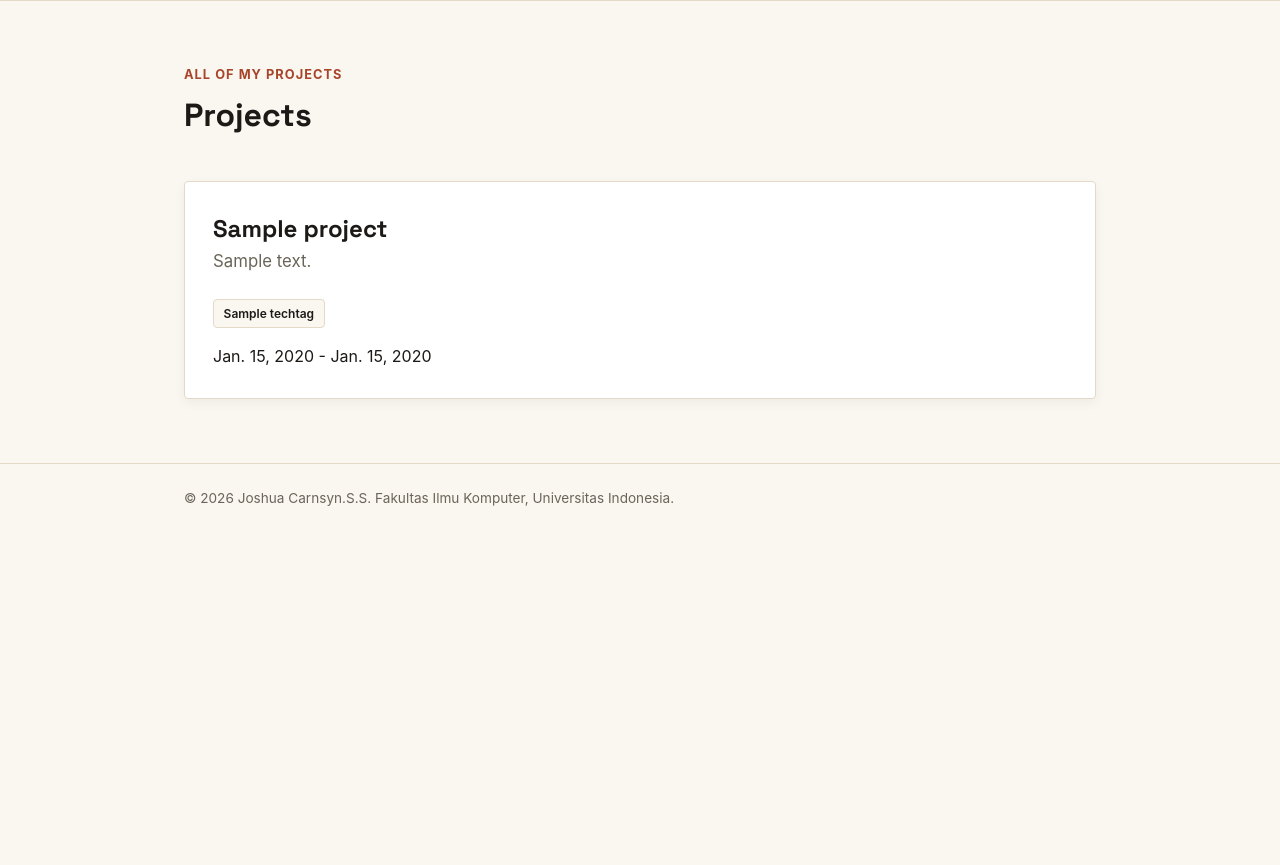
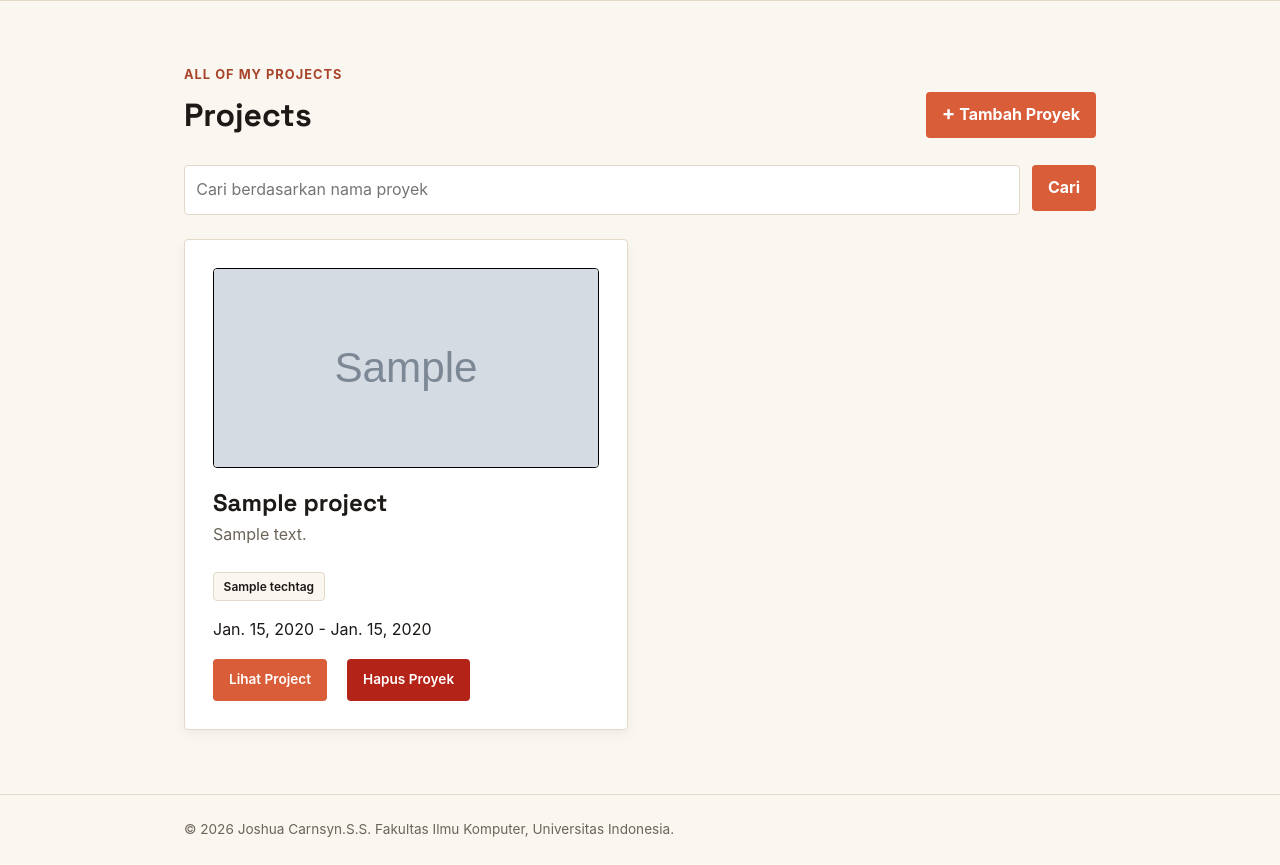
Before and after one commit to J0CSS/myportofolio, a Django app: page /projects/ in a window 1280 px wide. Shown: the part 69-934 px from the top of the page. Before the commit the page ends 575 px from the top, so only its background shows below. Run offline with Django 5.2, Linux system fonts and the light colour scheme; tables that the repository leaves empty hold one stand-in row (values such as "Sample post"); grey boxes marked "Sample" are stand-in pictures.

Commit message:
feat: add json data delivery and delete projects

```diff
--- a/main/urls.py
+++ b/main/urls.py
@@ -1,6 +1,6 @@
 from django.urls import path
 
-from main.views import show_main, show_experience, show_projects, create_project
+from main.views import show_main, show_experience, show_projects, create_project, get_projects_json, delete_project
 
 app_name = "main"
 
@@ -9,4 +9,6 @@ urlpatterns = [
     path("experience/", show_experience, name="show_experience"),
     path("projects/", show_projects, name="show_projects"),
     path("projects/add/", create_project, name="create_project"),
+    path("api/projects/", get_projects_json, name="get_projects_json"),
+    path("projects/<uuid:project_id>/delete/",delete_project,name="delete_project")
 ]
--- a/main/views.py
+++ b/main/views.py
@@ -30,9 +30,20 @@ def show_experience(request):
     return render(request, "experience.html", context)
 
 def show_projects(request):
+    json_response = get_projects_json(request)
+
+    deserialized_data = serializers.deserialize(
+        "json",
+        json_response.content.decode("utf-8"),
+    )
+    projects = [item.object for item in deserialized_data]
+    title_query = request.GET.get("title", "").strip()
+
     context = {
         "name": "Joshua Carnsyn.S.S",
-        "projects": Project.objects.prefetch_related("tech_tags").all(),
+        "projects": projects,
+        "project_list": projects,
+        "title_query": title_query,
     }
     return render(request, "projects.html", context)
 
@@ -49,3 +60,23 @@ def create_project(request):
         "form": form,
     }
     return render(request, "projects_form.html", context)
+
+def get_projects_json(request):
+    title_query = request.GET.get("title", "").strip()
+    projects = Project.objects.all()
+
+    if title_query:
+        projects = projects.filter(title__icontains=title_query)
+
+    projects_json = serializers.serialize("json", projects)
+    return HttpResponse(projects_json, content_type="application/json")
+
+def delete_project(request, project_id):
+    project = get_object_or_404(Project, pk=project_id)
+
+    if request.method == "POST":
+        project.delete()
+        messages.success(request, "Project berhasil dihapus!")
+        return redirect("main:show_projects")
+
+    return redirect("main:show_projects")
--- a/static/css/style.css
+++ b/static/css/style.css
@@ -205,8 +204,9 @@ h1, h2, h3, .brand {
     border: 3px solid var(--ink);
 }
 
-/* Shared Section */
-.section-block {
+/* Shared Section Styling */
+.section-block,
+.experience-section {
     padding: 4rem 0;
     border-top: 1px solid var(--line);
 }
@@ -220,7 +220,8 @@ h1, h2, h3, .brand {
     margin-bottom: 0.25rem;
 }
 
-.section-title {
+.section-title,
+.experience-section h1 {
     font-size: 2rem;
     margin-bottom: 2rem;
     color: var(--ink);
@@ -279,24 +280,23 @@ h1, h2, h3, .brand {
     color: var(--text-muted);
 }
 
-/* Projects Section */
-/* Base Projects Grid - Single column wide rectangles for Projects page */
-.projects-grid {
+/* Projects & Experience Grids */
+.projects-grid,
+.project-grid {
     display: grid;
-    grid-template-columns: 1fr;
+    grid-template-columns: repeat(2, minmax(0, 1fr));
     gap: 1.5rem;
-    margin-top: 2.5rem;
+    margin-top: 1.5rem;
 }
 
-.projects-grid-2col {
-    grid-template-columns: repeat(2, 1fr);
+.experience-grid {
+    display: grid;
+    grid-template-columns: repeat(auto-fit, minmax(240px, 1fr));
+    gap: 1rem;
 }
 
-.projects-grid-2col .project-card {
-    min-height: 280px;
-}
-
-.project-card {
+.project-card,
+.experience-card {
     background-color: var(--card-bg);
     border: 1px solid var(--line);
     border-radius: var(--radius);
@@ -323,14 +330,17 @@ h1, h2, h3, .brand {
     margin-bottom: 0.5rem;
 }
 
-.project-title {
+.project-title,
+.experience-card h2 {
     font-size: 1.25rem;
     margin-bottom: 0.75rem;
     color: var(--ink);
 }
 
-.project-description {
-    font-size: 1.05rem;
+.project-description,
+.experience-description,
+.empty-state {
+    font-size: 1rem;
     color: var(--text-muted);
     margin-bottom: 1.5rem;
     flex-grow: 1;
@@ -354,62 +364,158 @@ h1, h2, h3, .brand {
     border-radius: var(--radius);
 }
 
-/* Experience Section */
-.experience-section {
-    padding: 4rem 0;
-    border-top: 1px solid var(--line);
+.project-image {
+    display: block;
+    width: 100%;
+    height: 200px;
+    object-fit: cover;
+    border: 1px solid black;
+    border-radius: var(--radius);
+    margin-bottom: 1rem;
 }
 
-.section-kicker {
-    color: var(--accent-dark);
-    font-size: 0.8rem;
-    font-weight: 700;
-    letter-spacing: 0.08em;
-    text-transform: uppercase;
+/* Projects Header & Search */
+.project-header {
+    width: 100%;
+    display: flex;
+    justify-content: space-between;
+    align-items: center;
+    gap: 1rem;
+    margin-bottom: 1.5rem;
 }
 
-.experience-section h1 {
-    margin: 0.4rem 0 1.5rem;
-    font-size: 2rem;
+.project-header h1 {
+    margin-bottom: 0;
 }
 
-.experience-grid {
-    display: grid;
-    grid-template-columns: repeat(auto-fit, minmax(240px, 1fr));
-    gap: 1rem;
+.project-add-button {
+    display: inline-flex;
+    align-items: center;
+    gap: 0.45rem;
 }
 
-.experience-card {
-    padding: 1.25rem;
-    background-color: #fff;
+.project-add-button span {
+    font-size: 1.25rem;
+    line-height: 1;
+}
+
+.project-search {
+    display: flex;
+    gap: 0.75rem;
+    margin-bottom: 1.5rem;
+}
+
+.project-search__input {
+    width: 100%;
+    min-width: 0;
+    padding: 0.7rem;
     border: 1px solid var(--line);
     border-radius: var(--radius);
+    background: #fff;
+    color: var(--ink);
+    font: inherit;
 }
 
-.experience-category {
-    color: var(--accent-dark);
-    font-size: 0.75rem;
-    font-weight: 700;
-    text-transform: uppercase;
+.project-search__input:focus {
+    outline: 2px solid var(--accent);
+    border-color: var(--accent);
 }
 
-.experience-card h2 {
-    margin: 0.5rem 0;
-    font-size: 1.25rem;
+/* Project Actions & Card Footer */
+.project-card-actions {
+    display: flex;
+    flex-direction: column;
+    margin-top: auto;
 }
 
-.experience-description,
-.empty-state {
-    color: var(--text-muted);
+.project-actions {
+    display: flex;
+    align-items: center;
+    flex-wrap: wrap;
+    gap: 20px;
+    margin-top: 1rem;
 }
 
-.experience-status {
-    margin-top: 1rem;
+.project-actions .button {
     font-size: 0.85rem;
     font-weight: 600;
 }
 
-/* Projects Form Layout */
+.project-actions .experience-status {
+    margin-top: 0;
+}
+
+/* Delete Modal & Popover */
+.project-delete-modal {
+    display: none;
+    position: fixed;
+    inset: 0;
+    width: 100%;
+    height: 100%;
+    max-width: none;
+    max-height: none;
+    margin: 0;
+    padding: 1rem;
+    border: 0;
+    background: transparent;
+    z-index: 10;
+    align-items: center;
+    justify-content: center;
+}
+
+.project-delete-modal:popover-open {
+    display: flex;
+}
+
+.project-delete-modal__backdrop {
+    position: absolute;
+    inset: 0;
+    width: 100%;
+    height: 100%;
+    border: 0;
+    padding: 0;
+    background: rgba(28, 25, 23, 0.58);
+    cursor: default;
+}
+
+.project-delete-modal__content {
+    position: relative;
+    z-index: 1;
+    width: min(100%, 480px);
+    padding: 1.5rem;
+    background: var(--paper);
+    border: 1px solid var(--line);
+    border-radius: var(--radius);
+    box-shadow: 0 1rem 3rem rgba(28, 25, 23, 0.22);
+}
+
+.project-delete-modal__content h2 {
+    margin: 0 0 0.75rem;
+    font-family: "Space Grotesk", -apple-system, sans-serif;
+    font-size: 1.5rem;
+}
+
+.project-delete-modal__close {
+    position: absolute;
+    top: 1rem;
+    right: 1rem;
+    border: 0;
+    padding: 0;
+    background: transparent;
+    color: var(--text-muted);
+    font-size: 1.8rem;
+    line-height: 1;
+    cursor: pointer;
+}
+
+.project-delete-modal__actions {
+    display: flex;
+    justify-content: flex-end;
+    gap: 0.75rem;
+    margin-top: 1.5rem;
+}
+
+/* Form Styles */
 .project-form {
     width: 100%;
     max-width: 100%;
@@ -508,6 +605,14 @@ h1, h2, h3, .brand {
     background: var(--ink);
 }
 
+.button-danger {
+    background: #b42318;
+}
+
+.hide {
+    display: none !important;
+}
+
 /* Footer */
 .site-footer {
     padding: 1.5rem;
--- /dev/null
+++ b/templates/components/project_delete_modal.html
@@ -0,0 +1,43 @@
+<p class="experience-status">
+    <button type="button"
+            class="button button-danger"
+            popovertarget="delete-project-{{ project.id }}"
+            aria-label="Hapus {{ project.title }}"
+            title="Hapus proyek">
+        Hapus Proyek
+    </button>
+</p>
+<div id="delete-project-{{ project.id }}"
+     class="project-delete-modal"
+     popover="auto"
+     role="dialog"
+     aria-modal="true"
+     aria-labelledby="delete-project-title-{{ project.id }}">
+    <button type="button"
+            class="project-delete-modal__backdrop"
+            popovertarget="delete-project-{{ project.id }}"
+            popovertargetaction="hide"
+            aria-label="Tutup konfirmasi hapus"></button>
+    <div class="project-delete-modal__content">
+        <button type="button"
+                class="project-delete-modal__close"
+                popovertarget="delete-project-{{ project.id }}"
+                popovertargetaction="hide"
+                aria-label="Tutup konfirmasi hapus">×</button>
+        <h2 id="delete-project-title-{{ project.id }}">Hapus Projek?</h2>
+        <p>
+            Apakah Anda yakin ingin menghapus
+            <strong>{{ project.title }}</strong>?
+        </p>
+        <div class="project-delete-modal__actions">
+            <button type="button"
+                    class="button button-secondary"
+                    popovertarget="delete-project-{{ project.id }}"
+                    popovertargetaction="hide">Batal</button>
+            <form method="post" action="{% url 'main:delete_project' project.id %}">
+                {% csrf_token %}
+                <button type="submit" class="button button-danger">Ya, Hapus</button>
+            </form>
+        </div>
+    </div>
+</div>
--- a/templates/projects.html
+++ b/templates/projects.html
@@ -9,29 +9,70 @@
         <section class="section-block" id="projects" aria-labelledby="projects-heading">
             <div class="container">
                 <p class="section-kicker">All of my projects</p>
+
+                <div class="project-header">
                     <h1 id="projects-heading" class="section-title">Projects</h1>
+                    <a href="{% url 'main:create_project' %}" class="button project-add-button">
+                        <span aria-hidden="true">+</span> Tambah Proyek
+                    </a>
+                </div>
+
+                <form method="get" action="{% url 'main:show_projects' %}" class="project-search">
+                    <input type="search"
+                           name="title"
+                           value="{{ title_query }}"
+                           placeholder="Cari berdasarkan nama proyek"
+                           class="project-search__input"
+                           aria-label="Cari berdasarkan nama proyek">
+                    <button type="submit" class="button">Cari</button>
+                </form>
 
                 <div class="projects-grid">
                     {% for project in projects %}
                         <article class="project-card">
+                            {% if project.project_image_url %}
+                                <img src="{{ project.project_image_url }}" alt="{{ project.title }} preview" class="project-image">
+                            {% endif %}
+
                             <h2>{{ project.title }}</h2>
                             <p class="project-description">
                                 {{ project.description }}
                             </p>
+
                             <ul class="tech-tags" aria-label="Technologies used">
                                 {% for tech in project.tech_tags.all %}
                                     <li>{{ tech.name }}</li>
                                 {% empty %}
+                                    {% if project.tech_stack %}
+                                        <li>{{ project.tech_stack }}</li>
+                                    {% else %}
                                         <li>No technologies listed</li>
+                                    {% endif %}
                                 {% endfor %}
                             </ul>
+
+                            {% if project.started_at %}
                                 <p class="project-date">
                                     {{ project.started_at }} - {{ project.display_end_date }}
                                 </p>
+                            {% endif %}
+
+                            <div class="project-card-actions">
+                                <div class="project-actions">
+                                    {% if project.project_url %}
+                                        <a href="{{ project.project_url }}" class="button">Lihat Project</a>
+                                    {% endif %}
+                                    {% include "components/project_delete_modal.html" with project=project %}
+                                </div>
+                            </div>
                         </article>
                     {% empty %}
                         <div class="empty-projects">
+                            {% if title_query %}
+                                <p>Tidak ada proyek dengan nama tersebut.</p>
+                            {% else %}
                                 <p>No projects available yet.</p>
+                            {% endif %}
                         </div>
                     {% endfor %}
                 </div>
```
Also changed, not shown: other parts of static/css/style.css (+79 -46 lines), main/migrations/0004_remove_project_thumbnail_project_project_image_url_and_more.py (added). Lines whose indentation alone changed are shown as unchanged.
